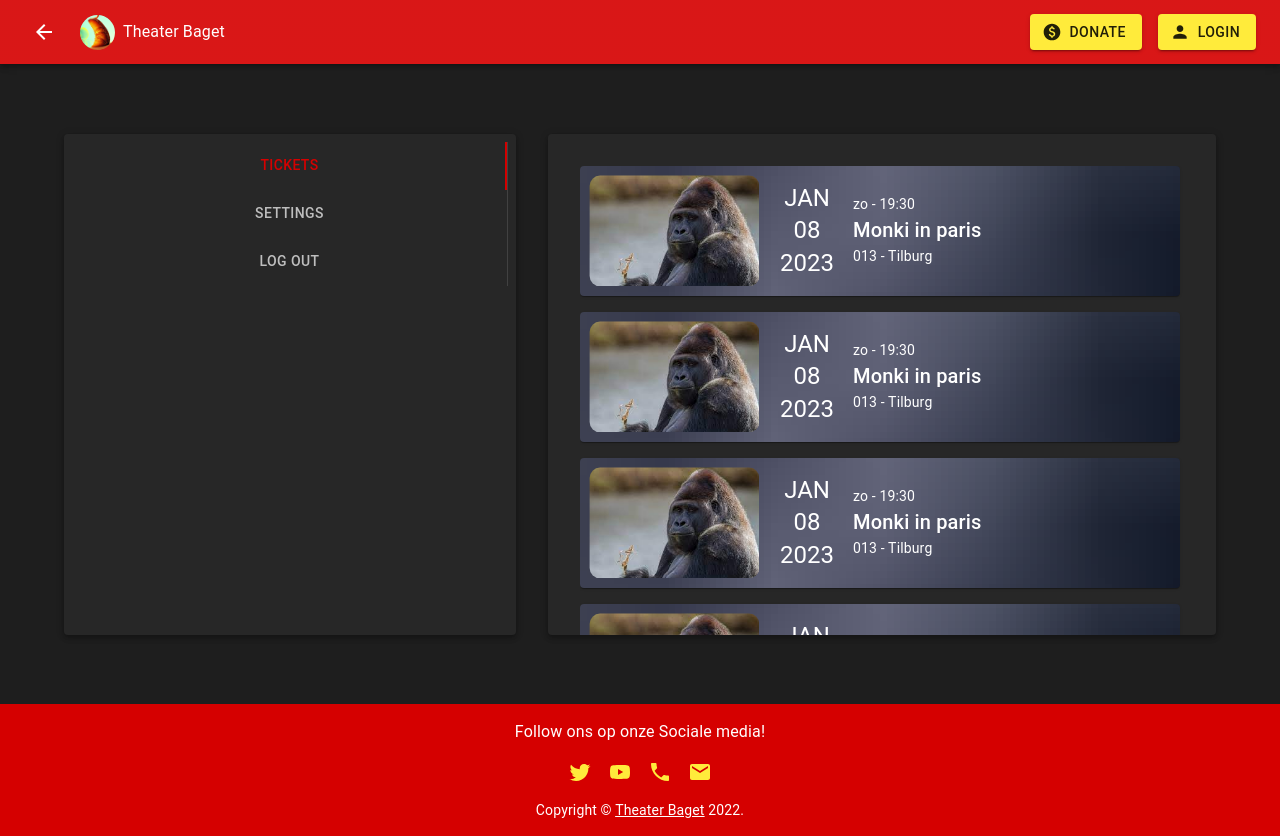
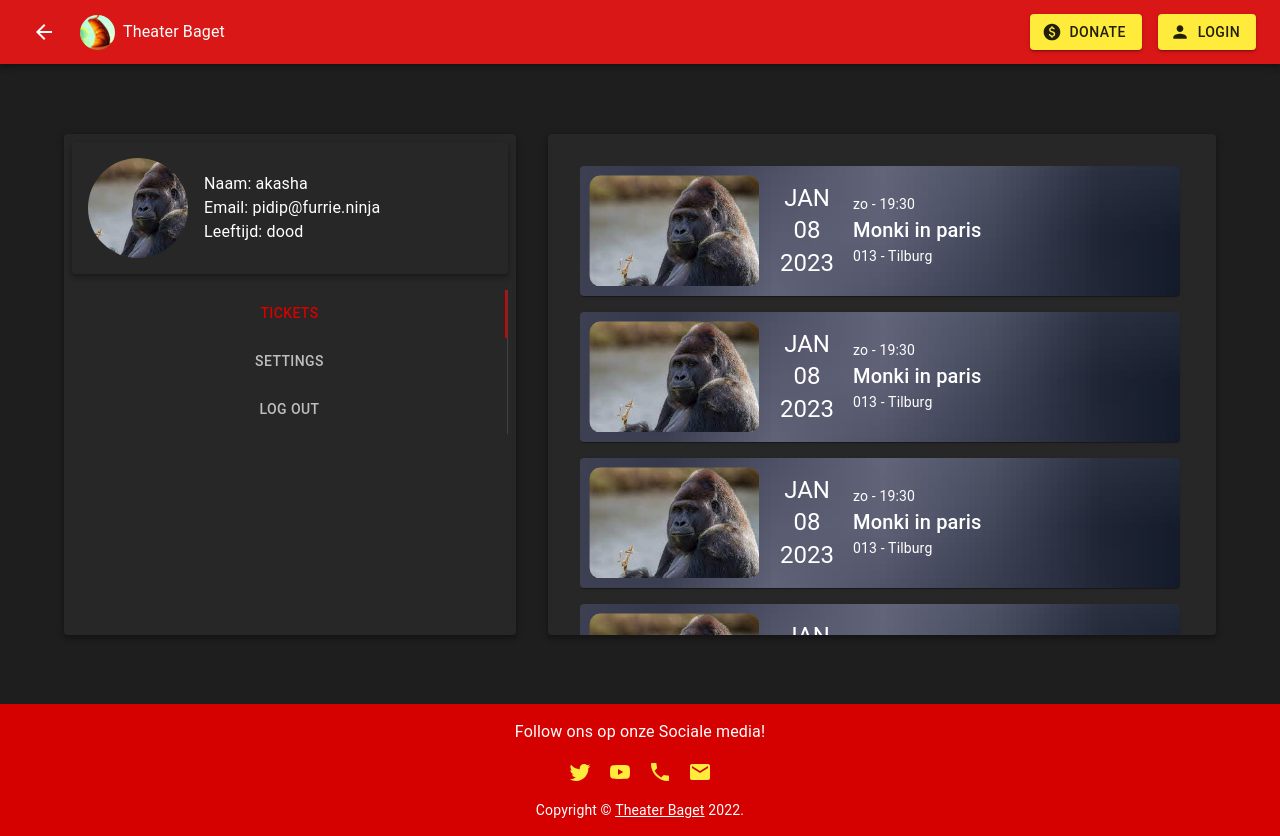
Before and after one commit to ManoloTonto1/Theater-Baget, a React (Vite) app in the folder client/: page /#/profiel in a window 1280 px wide. Built offline with nearby package versions, Linux system fonts and the light colour scheme.

Commit message:
profiel overzicht basic frontend done

```diff
--- a/client/src/routes/profiel/Profiel.tsx
+++ b/client/src/routes/profiel/Profiel.tsx
@@ -1,9 +1,11 @@
-import { Box, Card, Container, Tab, Tabs, Typography } from '@mui/material';
+import { Box, Card, Container, Grid, Tab, Tabs, Typography } from '@mui/material';
 import { max } from 'cypress/types/lodash';
 import React from 'react';
 import ProfielSettings from './settings/ProfielSettings';
 import ProfielTickets from './tickets/ProfielTickets';
 import Logout from './logout/Logout';
+import Monki from '../../assets/gorilla.jfif';
+import Avatar from '@mui/material/Avatar';
 
 interface TabPanelProps {
 	children?: React.ReactNode;
@@ -59,6 +61,38 @@ function Profiel() {
 				p: 1,
 				marginRight: 4,
 			}}>
+				<Card elevation={4} sx={{
+					marginBottom: 2,
+					display: 'flex',
+					justifyContent: 'center'
+				}}>
+					<Grid container>
+						<Avatar
+							alt="Remy Sharp"
+							src={Monki}
+							sx={{
+								width: 100,
+								height: 100,
+								m: 2
+							}} />
+						<Box sx={{
+							display: 'flex',
+							justifyContent: 'center',
+							flexDirection:'column'
+						}}>
+							<Typography>
+								Naam: akasha
+							</Typography>
+							<Typography>
+								Email: pidip@furrie.ninja
+							</Typography>
+							<Typography>
+								Leeftijd: dood
+							</Typography>
+						</Box>
+					</Grid>
+
+				</Card>
 				<Tabs
 					orientation="vertical"
 					variant="fullWidth"
--- a/package.json
+++ b/package.json
@@ -1,4 +1,5 @@
 {
+  "type": "module",
   "name": "theater-baget",
   "version": "1.0.0",
   "description": "Theater Baget is my team's project for the 4th semester at De Haagse Hogeschool",
```
Also changed, not shown: client/src/tools/ProfielTools.tsx (added).
